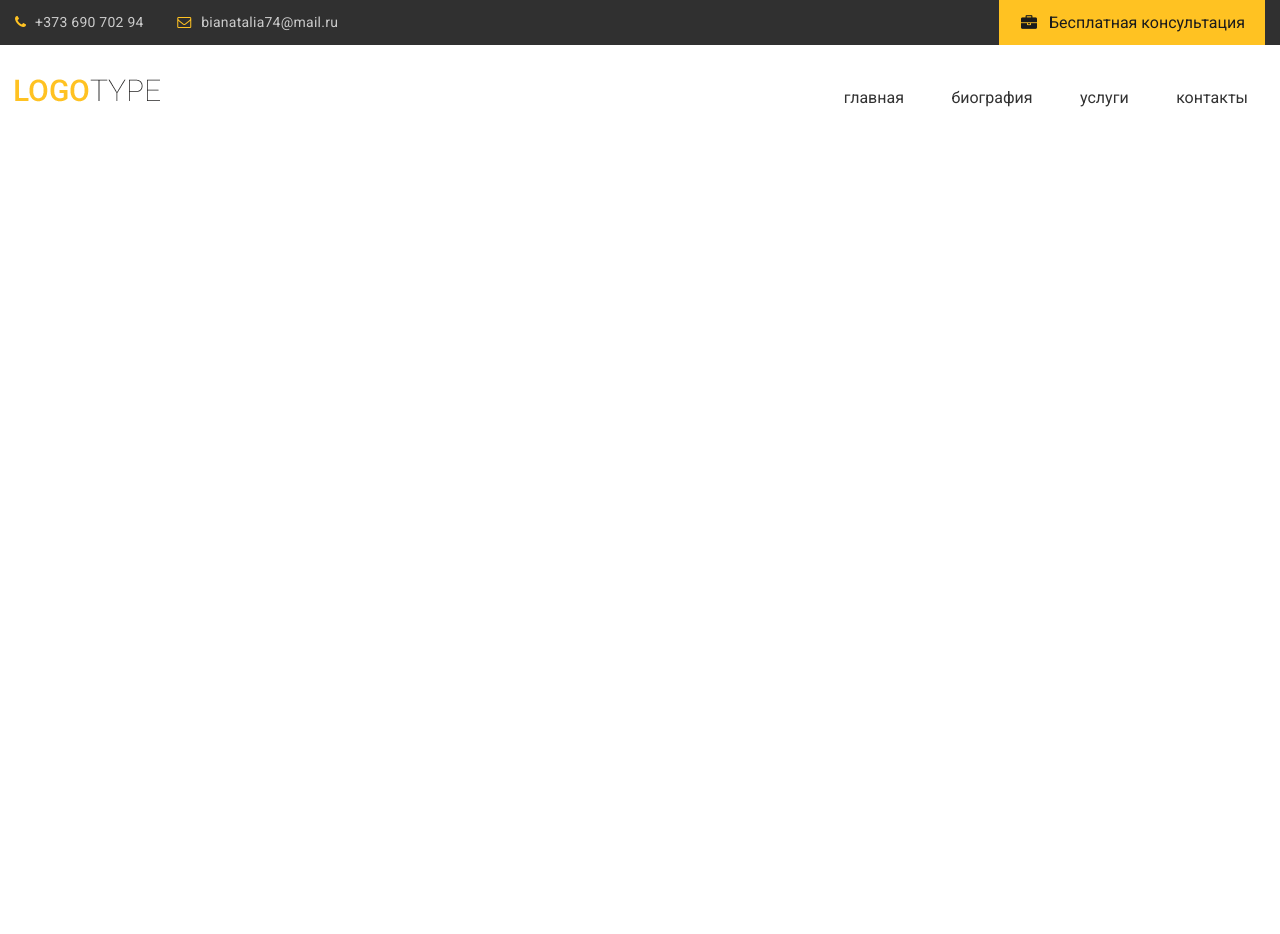
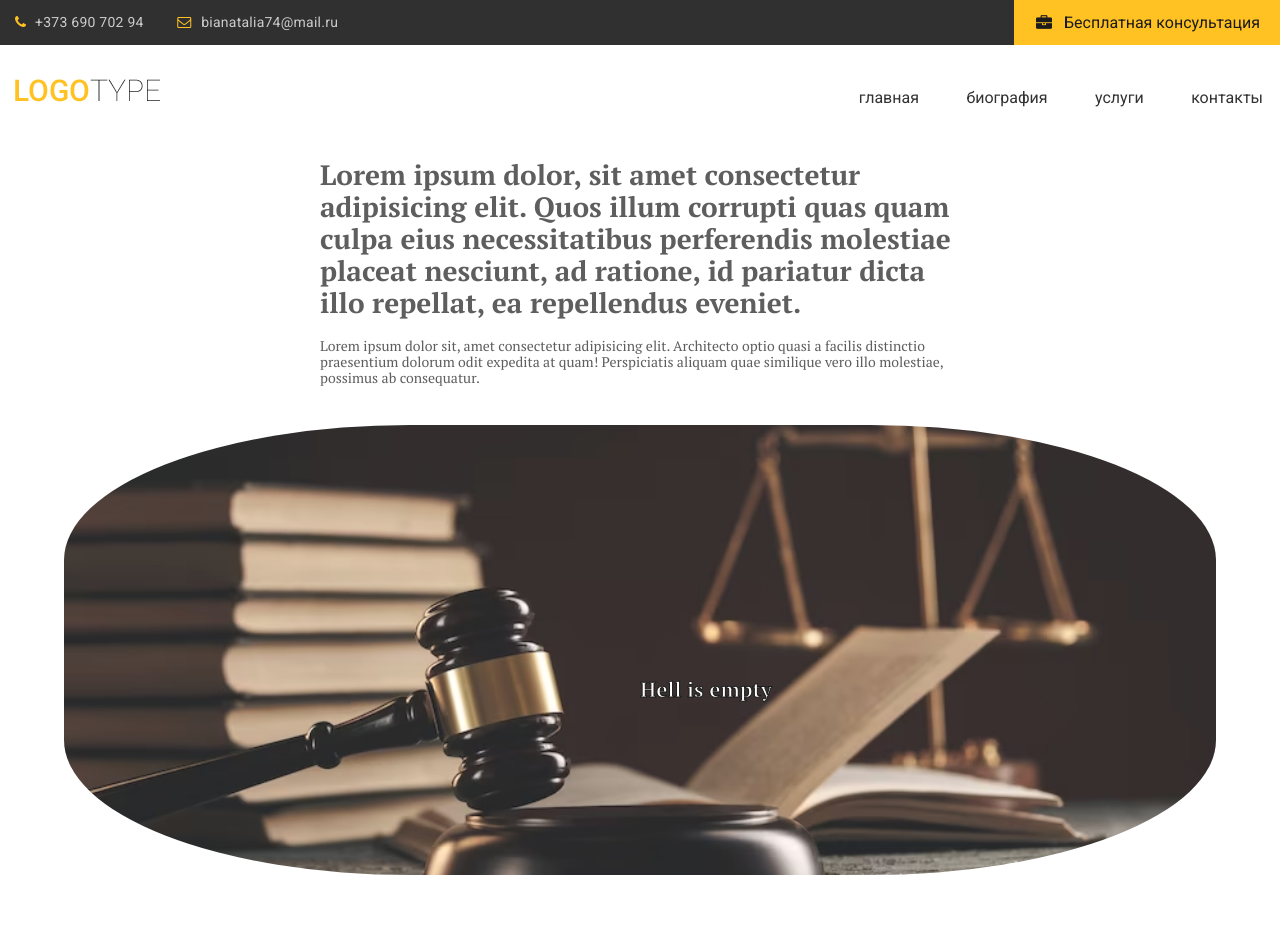
Before and after one commit to blueflyingpanda/lawyer-page, a plain HTML site: page index.html in a window 1280 px wide. Shown: the top 934 px of the page. Before the commit the page ends 800 px from the top, so only its background shows below. Drawn offline with nearby package versions, Linux system fonts and the light colour scheme; files whose address does not match are found by name.

Commit message:
feat: css animation added for bg pics

```diff
--- a/css/style.css
+++ b/css/style.css
@@ -15,9 +15,9 @@ li {
 }
 
 .container {
-    min-width: 1170px;
+    min-width: 650px;
     margin: 0 auto;
-    padding: 0 15px;
+    padding: 0 0 0 15px;
 
 }
 
@@ -25,9 +25,21 @@ body {
     font-family: 'PT Serif', serif;
     font-weight: 400;
     font-size: 14px;
-    line-height: 18px;
+    line-height: 2rem;
     color: #5e5e5e;
+}
 
+main {
+  margin: auto;
+  width: 50%;
+}
+
+main p {
+  line-height: 1rem;
+}
+
+main h1 {
+  line-height: 2rem;
 }
 
 header {
@@ -141,3 +153,50 @@ header {
 #modal{
     display: none;
 }
+
+.crop {
+  border-radius: 30%;
+  margin: 2%;
+  opacity: .9;
+  width: 90%;
+  height: 450px;
+  object-fit: cover;
+  object-position: 0% 80%;
+  -webkit-transition: .5s ease;
+  -moz-transition: .5s ease;
+  -o-transition: .5s ease;
+  transition: .5s ease;
+}
+
+.crop:hover {
+  border-radius: 0%;
+  height: 500px;
+  opacity: 1;
+}
+
+.text_on_image {
+  text-align: center;
+  position: relative;
+  -webkit-transition: font-size .5s ease;
+  -moz-transition: font-size .5s ease;
+  -o-transition: font-size .5s ease;
+  transition: font-size .5s ease;
+}
+
+.text_on_image:hover {
+  position: relative;
+  font-size: 1.5em;
+}
+
+h2 {
+  color: #fff;
+  position: absolute;
+  top: 50%;
+  left: 50%;
+  -webkit-text-stroke: 1px #1b1b1b;
+}
+
+footer {
+  text-align: center;
+  background-color: #1b1b1b;
+}
--- a/index.html
+++ b/index.html
@@ -11,9 +11,8 @@
         rel="stylesheet">
     <link rel="stylesheet" href="css/normalize.css">
     <link rel="stylesheet" href="css/fonts.css">
-    <link rel="stylesheet" href="css/jquery.fancybox.min.css">
     <link rel="stylesheet" href="css/style.css">
-
+    <link rel="icon" href="img/femida.png">
 </head>
 
 <body>
@@ -54,6 +53,21 @@
         <h2>Hello!</h2>
         <p>You are awesome!</p>
     </div>
+    <main>
+      <h1>Lorem ipsum dolor, sit amet consectetur adipisicing elit. Quos illum corrupti quas quam culpa eius necessitatibus perferendis molestiae placeat nesciunt, ad ratione, id pariatur dicta illo repellat, ea repellendus eveniet.</h1>
+      <p>Lorem ipsum dolor sit, amet consectetur adipisicing elit. Architecto optio quasi a facilis distinctio praesentium dolorum odit expedita at quam! Perspiciatis aliquam quae similique vero illo molestiae, possimus ab consequatur.</p>
+    </main>
+    <div class="text_on_image">
+      <img src="img/lawer-fon.avif" alt="hammer of justice" class="crop">
+      <h2>Hell is empty</h2>
+    </div>
+    <div class="text_on_image">
+      <img src="img/law_picture.avif" alt="yet another hammer of justice" class="crop">
+      <h2>All the devils are here</h2>
+    </div>
+    <footer>
+      <h3 onclick="easterEgg()">All rights reserved ©</h3>
+    </footer>
 
 </body>
 <script src="https://ajax.googleapis.com/ajax/libs/jquery/3.7.0/jquery.min.js"></script>
--- a/js/main.js
+++ b/js/main.js
@@ -1,13 +1,24 @@
-$(function () {
-    $('.slider__inner, .news__slider-inner').slick({
-        nextArrow: '<button type="button" class="slick-btn slick-next"></button>',
-        prevArrow: '<button type="button" class="slick-btn slick-prev"></button>',
-        infinite: false
-    });
+const typingDelay = 50;
+const secretText = 'Приглашаю целоваться ♥';
 
-    $('select').styler();
+let footerContent = null;
+let charIndex = 0;
 
-    $('.header__btn-menu').on('click', function () {
-        $('.menu ul').slideToggle();
-    });
-});
+$( document ).ready(() =>
+  {
+    footerContent = document.getElementsByTagName("h3")[0];
+  })
+
+function type() {
+  if (charIndex < secretText.length) {
+    footerContent.innerHTML += secretText.charAt(charIndex)
+    charIndex++;
+    setTimeout(type, typingDelay);
+  }
+}
+
+function easterEgg() {
+  footerContent.innerHTML = "";
+  charIndex = 0;
+  setTimeout(type, typingDelay);
+}
```
